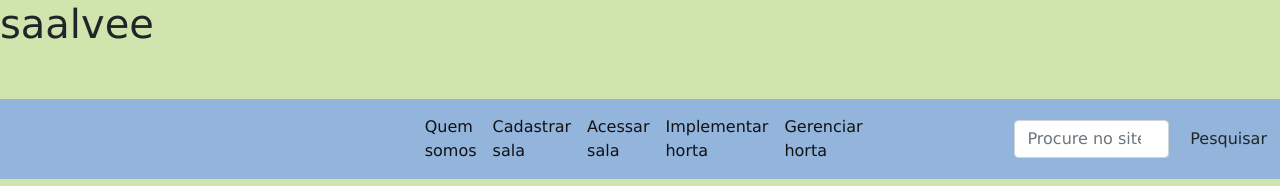
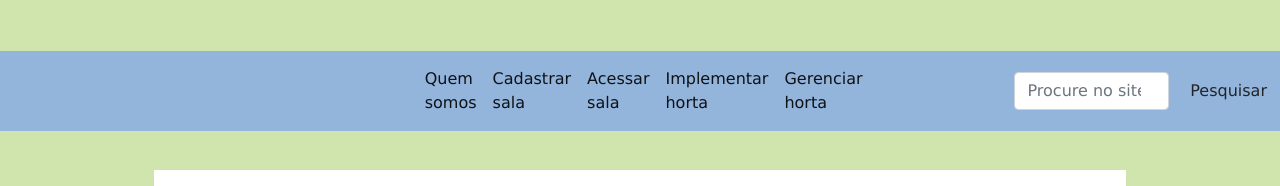
Before and after one commit to MICAELPJI361/pji, a plain HTML site: page agroec.html in a window 1280 px wide. Shown: the top 186 px of the page. Drawn offline with nearby package versions, Linux system fonts and the light colour scheme.

Commit message:
Update agroec.html

```diff
--- a/agroec.html
+++ b/agroec.html
@@ -18,8 +18,6 @@
 </head>
 
 <body>
-
-  <h1>saalvee</h1>
 
 
   <nav class="navbar navbar-expand-lg navbar-light ">
```
